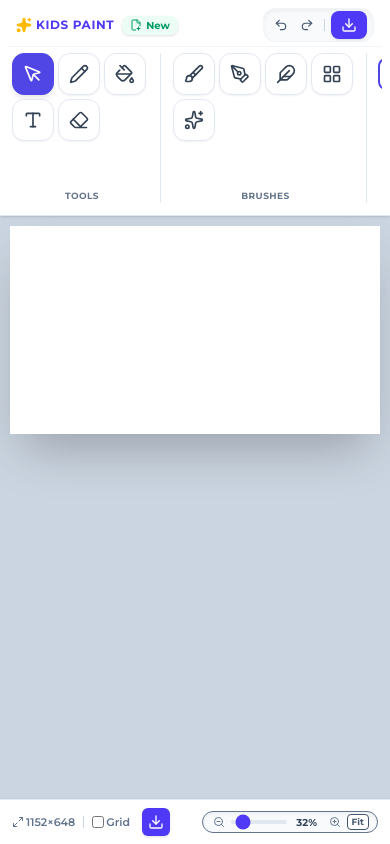
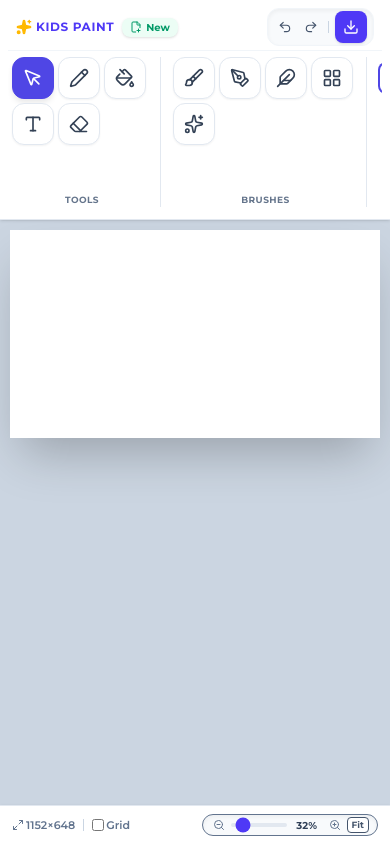
Before and after one commit to jawed7siddiqui/exammokk, a plain HTML site: page paint.html in a window 390 px wide. Drawn offline with nearby package versions, Linux system fonts and the light colour scheme.

Commit message:
added mobile view

```diff
--- a/paint.html
+++ b/paint.html
@@ -291,11 +291,11 @@
           <!-- FIXED MOBILE FRIENDLY EXPORT ENGINE BUTTON -->
           <button
             onclick="downloadPaint()"
-            class="bg-indigo-600 text-white px-2.5 py-1 rounded-lg text-[10px] font-black flex items-center justify-center gap-1 shadow hover:bg-indigo-700 transition-all active:scale-95 shrink-0 h-[28px]"
+            class="bg-indigo-600 text-white w-8 h-8 rounded-lg shadow hover:bg-indigo-700 transition-all active:scale-90 flex items-center justify-center shrink-0"
             title="Export PNG"
+            style="display: flex !important; visibility: visible !important"
           >
-            <i data-lucide="download" class="w-4 h-4"></i>
-            <span class="hidden sm:inline">Export</span>
+            <i data-lucide="download" class="w-4 h-4 text-white block"></i>
           </button>
         </div>
       </div>
@@ -709,7 +709,6 @@
     <!-- VIEW STATUS BAR -->
     <!-- VIEW STATUS BAR (Android Chrome Bottom Bar Fix) -->
     <!-- VIEW STATUS BAR -->
-    <!-- VIEW STATUS BAR WITH EXPORT FIX -->
     <footer
       class="bg-white border-t border-slate-200 px-3 py-2 flex flex-row items-center justify-between gap-2 text-[11px] font-semibold text-slate-500 shadow-sm sticky bottom-0 z-[999] w-full shrink-0"
     >
@@ -718,7 +717,7 @@
           ><i data-lucide="maximize-2" class="w-3 h-3"></i> 1152×648</span
         >
         <span class="w-[1px] h-3 bg-slate-300"></span>
-        <label class="flex items-center gap-0.5 cursor-pointer mr-1">
+        <label class="flex items-center gap-0.5 cursor-pointer">
           <input
             type="checkbox"
             id="view-gridlines"
@@ -727,15 +726,6 @@
           />
           Grid
         </label>
-
-        <!-- NEW FOOTER EXPORT BUTTON FOR CHROME AND VIVO -->
-        <button
-          onclick="downloadPaint()"
-          class="bg-indigo-600 text-white p-1 rounded-md text-[10px] font-black flex items-center justify-center gap-1 shadow hover:bg-indigo-700 transition-all active:scale-95 shrink-0 w-7 h-7"
-          title="Download PNG"
-        >
-          <i data-lucide="download" class="w-4 h-4"></i>
-        </button>
       </div>
 
       <div
```
